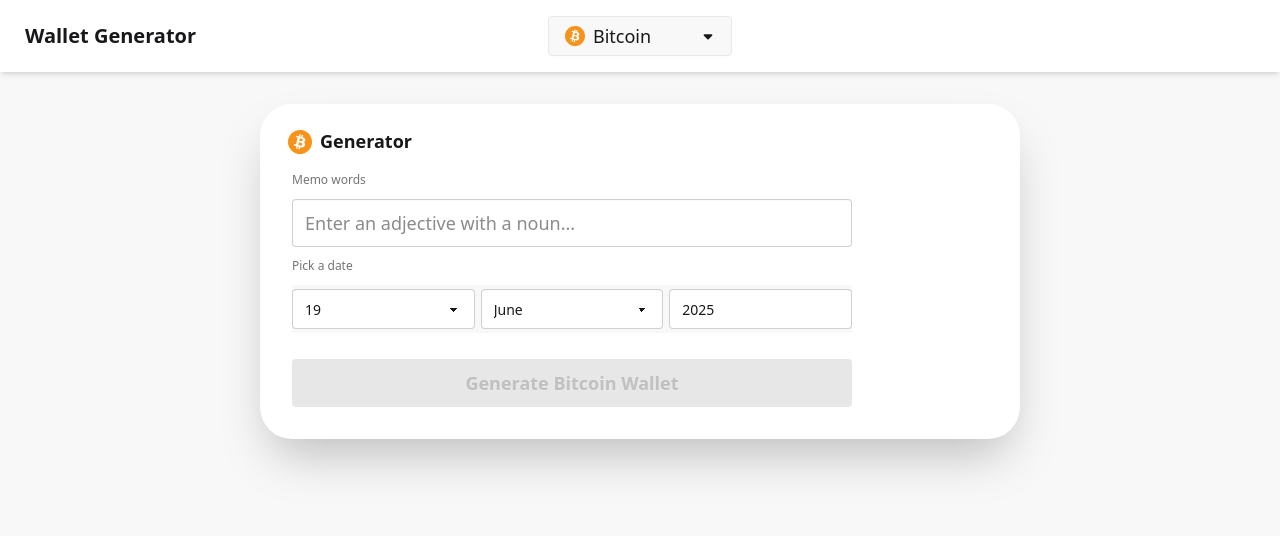
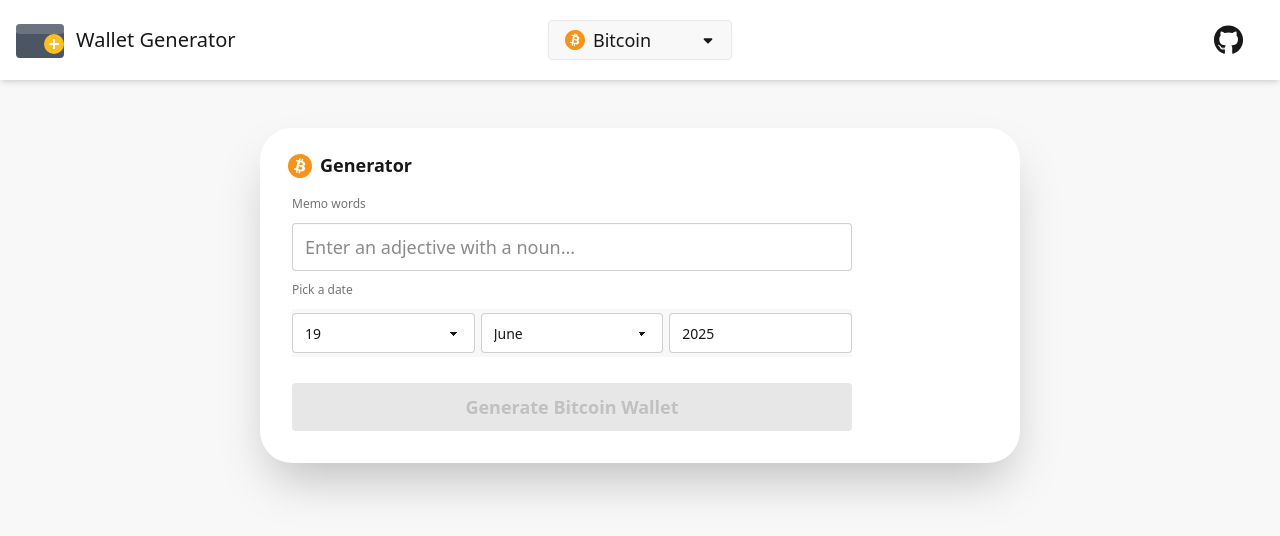
Before and after one commit to LPbigFish/crypto_mem_seed, a React (Vite) app: page / in a window 1280 px wide. Shown: the top 536 px of the page. Built offline with nearby package versions, Linux system fonts and the light colour scheme; what bip32, bitcoinjs-lib would draw is missing.

Commit message:
added github logo

```diff
--- a/src/App.tsx
+++ b/src/App.tsx
@@ -4,6 +4,8 @@
 import WalletModal from "./Components/WalletModal";
 import { NetworkCtx } from "./utils/Contexts";
 import { NETWORKS } from "./types/network_types";
+import { FontAwesomeIcon } from "@fortawesome/react-fontawesome";
+import { faGithub } from "@fortawesome/free-brands-svg-icons";
 
 function App() {
   const workerRef = useRef<Worker>(null);
@@ -55,7 +57,7 @@
 
   return (
     <>
-      <main className="min-h-screen max-w-screen flex flex-col bg-base-200">
+      <main className="min-h-screen max-w-screen flex flex-col bg-base-200 pt-4">
         <GeneratorForm
           busy={busy}
           doHash={doHash}
@@ -67,6 +69,9 @@
         ) : (
           <></>
         )}
+        <a href="https://github.com/LPbigFish/" className="p-2 btn btn-ghost fixed bottom-4 left-1/2 -translate-x-1/2 -mr-2 sm:hidden">
+          <FontAwesomeIcon icon={faGithub} className="text-3xl" />
+        </a>
       </main>
     </>
   );
--- a/src/Layout.tsx
+++ b/src/Layout.tsx
@@ -2,6 +2,9 @@
 import CryptoDropdown from "./Components/CryptoDropdown";
 import { OPTIONS } from "./types/network_types";
 import { NetworkCtx } from "./utils/Contexts";
+import LOGO from "./assets/icon.svg";
+import { FontAwesomeIcon } from "@fortawesome/react-fontawesome";
+import { faGithub } from "@fortawesome/free-brands-svg-icons";
 
 type PageProps = PropsWithChildren;
 function Navbar({ children }: PageProps) {
@@ -11,14 +14,19 @@
     <>
       <div className="navbar bg-base-100 shadow-md sticky z-50">
         <div className="navbar-start">
-          <a className="btn btn-ghost text-xl">Wallet Generator</a>
+          <img src={LOGO} alt="icon" className="h-12 sm:h-16 -mr-2" />
+          <a className="text-xl mx-3 whitespace-nowrap">Wallet Generator</a>
         </div>
         <div className="not-xl:navbar-end xl:navbar-center flex">
           <ul className="menu menu-horizontal px-1">
             <li><CryptoDropdown value={current} onChange={onChange} /></li>
           </ul>
         </div>
-        <div className="xl:navbar-end" />
+        <div className="not-sm:hidden xl:navbar-end">
+          <a href="https://github.com/LPbigFish/" className="mr-5 p-2 btn btn-ghost">
+            <FontAwesomeIcon icon={faGithub} className="text-3xl" />
+          </a>
+        </div>
       </div>
       <NetworkCtx.Provider value={current}>
         {children}
```
